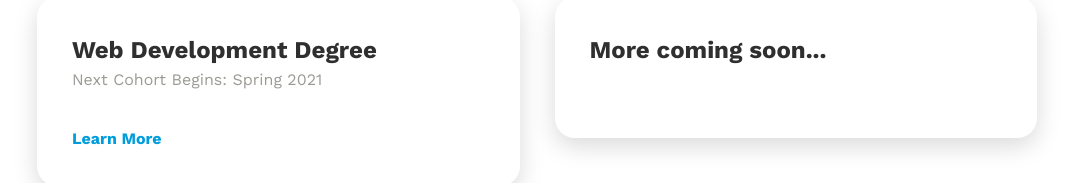
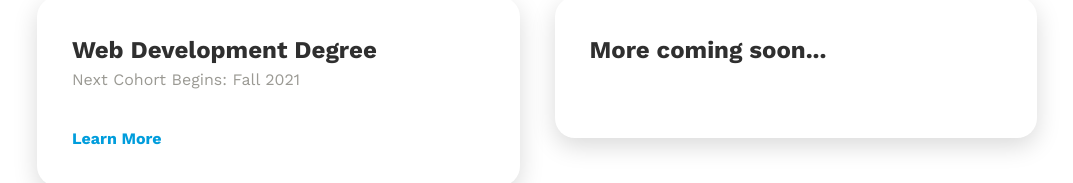
Before and after one commit to Course-Reactor/course-reactor, a Next.js app: page /programs in a window 1280 px wide. Shown: the part 198-381 px from the top of the page, without its empty margins (103-1176 px from the left). Built offline with nearby package versions, Linux system fonts and the light colour scheme.

Commit message:
chore: small copy update on programs page

```diff
--- a/pages/programs/index.js
+++ b/pages/programs/index.js
@@ -16,7 +16,7 @@ export default function Programs() {
             <Card>
               <header>
                 <h2>Web Development Degree</h2>
-                <span>Next Cohort Begins: Spring 2021</span>
+                <span>Next Cohort Begins: Fall 2021</span>
               </header>
               <Link href="/programs/web-development">
                 <a className={styleUtils.bold}>Learn More</a>
```
